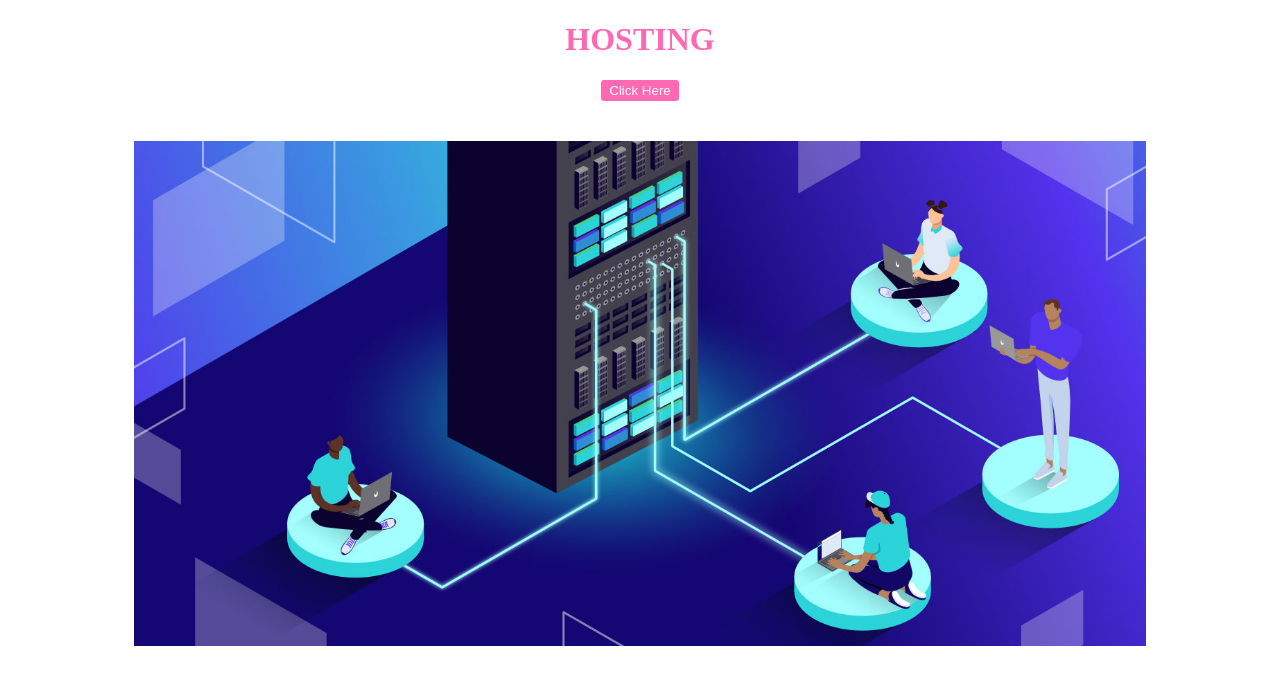
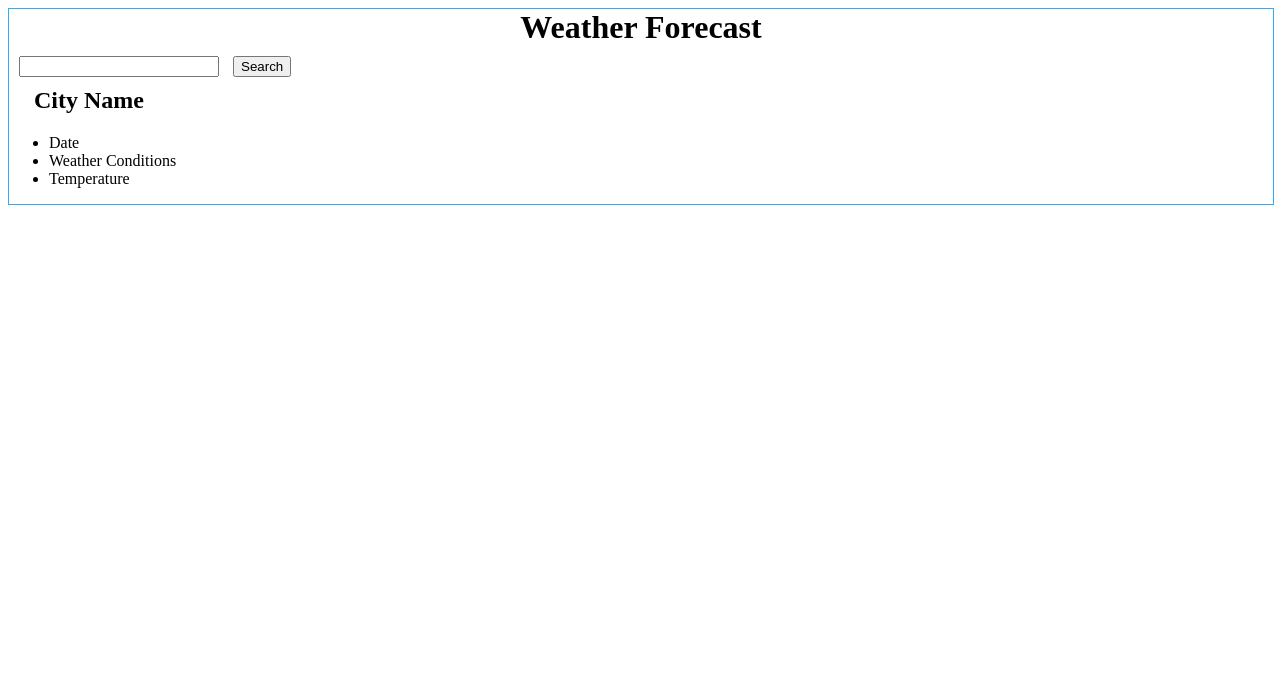
Before and after one commit to Darraneica/shecodes-week6, a plain HTML site: page index.html in a window 1280 px wide. Drawn offline with nearby package versions, Linux system fonts and the light colour scheme.

Commit message:
Made several corrections
Building weather app.

```diff
--- a/index.html
+++ b/index.html
@@ -4,19 +4,35 @@
     <meta charset="UTF-8" />
     <meta http-equiv="X-UA-Compatible" content="IE=edge" />
     <meta name="viewport" content="width=device-width, initial-scale=1.0" />
-    <title>Github</title>
+    <title>Vanilla App</title>
     <link rel="stylesheet" href="src/style.css" />
     <script
       src="https://cdn.jsdelivr.net/npm/bootstrap@5.3.0-alpha3/dist/js/bootstrap.bundle.min.js"
       integrity="sha384-ENjdO4Dr2bkBIFxQpeoTz1HIcje39Wm4jDKdf19U8gI4ddQ3GYNS7NTKfAdVQSZe"
       crossorigin="anonymous"
     ></script>
+    <script src="https://unpkg.com/axios@1.1.2/dist/axios.min.js"></script>
   </head>
   <body>
-    <h1>Hosting</h1>
-
-    <button type="button" class="btn btn-primary">Click Here</button>
-    <img src="src/frontend dev.jpeg" alt="" />
+    <div class="container">
+      <div class="weather-app">
+        <h1 id="page-title">Weather Forecast</h1>
+        <form action="">
+          <input type="search" id="search-form" />
+          <button type="button" class="btn btn-primary">Search</button>
+        </form>
+        <div class="col-9">
+          <div class="row row-1">
+            <h2 class="city-name" id="city-name">City Name</h2>
+            <ul>
+              <li>Date</li>
+              <li>Weather Conditions</li>
+              <li>Temperature</li>
+            </ul>
+          </div>
+        </div>
+      </div>
+    </div>
   </body>
   <script src="src/file.js"></script>
 </html>
--- a/src/style.css
+++ b/src/style.css
@@ -1,23 +1,21 @@
-h1 {
-  color: hotpink;
-  text-align: center;
-  font-family: charter;
-  font-weight: bolder;
-  text-transform: uppercase;
+.container {
+  width: 100%;
+  display: block;
+  margin: 0 auto;
+  border: 1px solid rgb(46, 173, 252);
 }
 
-button {
-  background: hotpink;
-  color: white;
-  border-radius: 3px;
-  border: 2px solid transparent;
-  display: block;
-  margin: 0px auto;
+h1 {
+  margin: 0 auto;
+  text-align: center;
 }
 
-img {
-  display: block;
-  margin: 0 auto;
-  padding: 40px;
-  width: 80%;
+#search-form {
+  margin: 10px;
+  width: 200px;
 }
+
+.city-name {
+  margin-top: 0px;
+  margin-left: 25px;
+}
```
